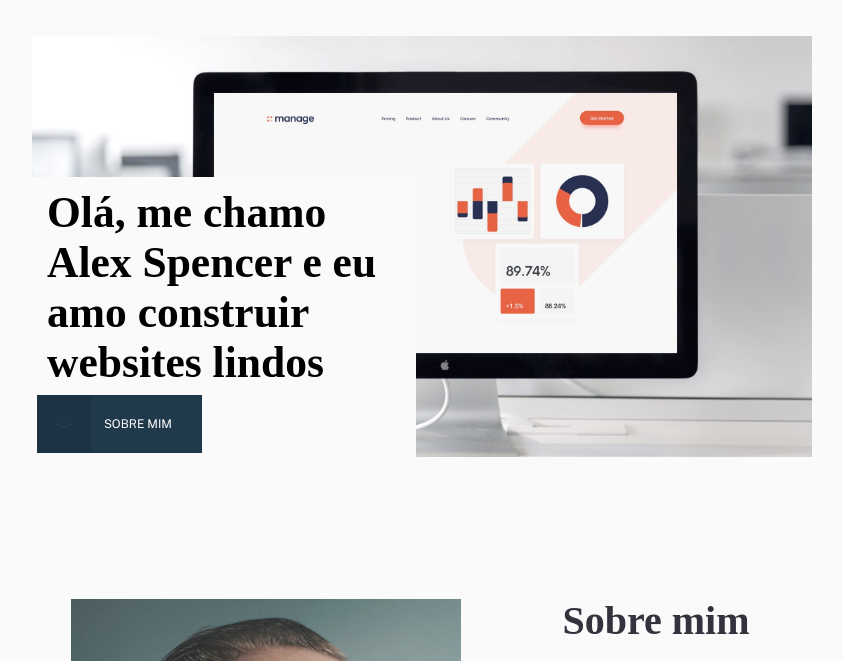
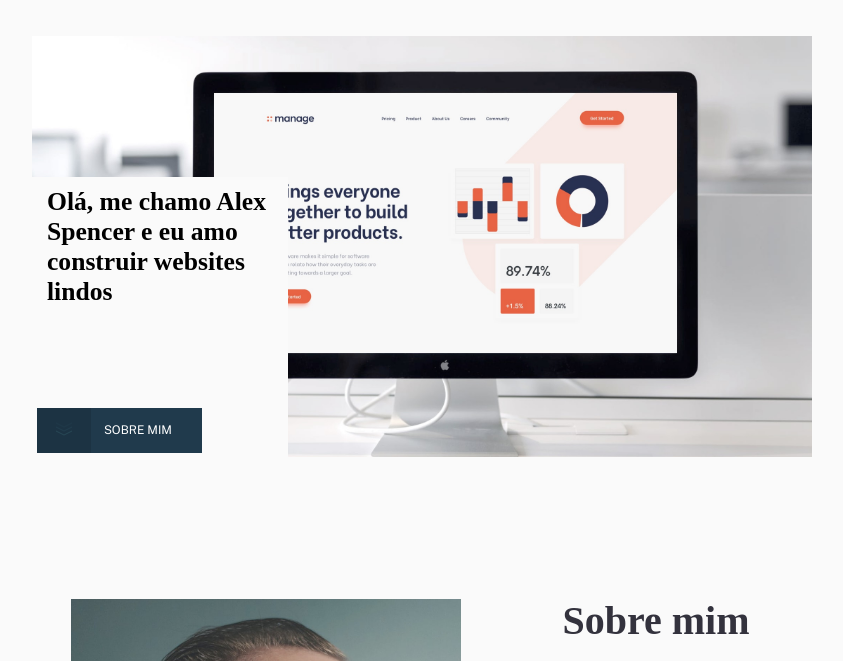
Before and after one commit to sergiofisio/page-desafio, a website: page pages/home/index.html in a window 1280 px wide. Shown: the part 113-774 px from the top of the page, without its empty margins (218-1061 px from the left). Drawn offline with nearby package versions, Linux system fonts and the light colour scheme; a web font is replaced by a local one.

Commit message:
acertando detalhas

```diff
--- a/pages/home/style.css
+++ b/pages/home/style.css
@@ -17,14 +17,14 @@
     z-index: 2;
     font-family: "Ibarra Real Nova";
     padding: 10px 15px;
-    max-width: 30vw;
+    width: 20vw;
     height: 35vh;
 }
 
 .presentation p{
     font-weight: 700;
     text-align: left;
-    font-size: 3.4vw;
+    font-size: 2vw;
     max-width: 100%;
     height: 100%;
 }
@@ -37,7 +37,7 @@
     align-items: flex-end;
 }
 .btn button{
-    height: 4.5vw;
+    height: 3.5vw;
     width: 16vw;
 }
 
```
